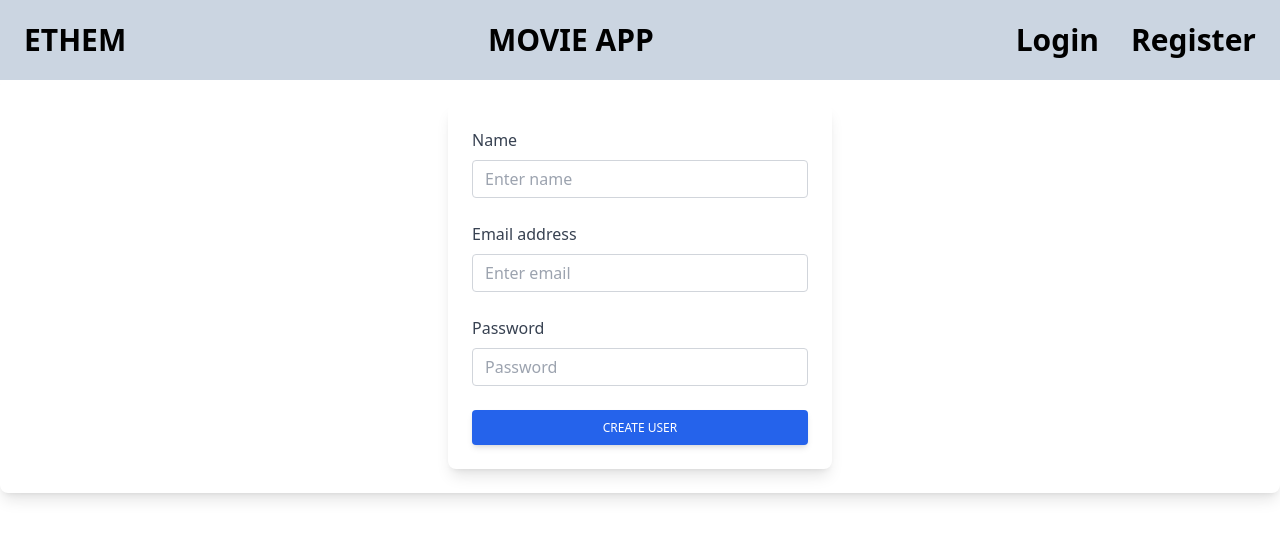
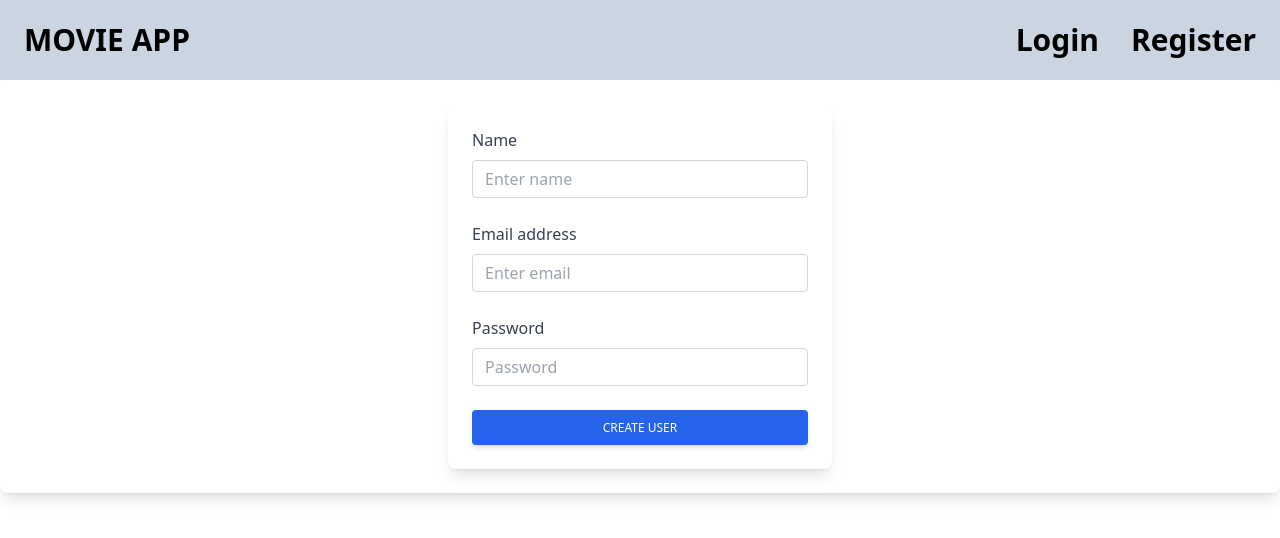
Before and after one commit to Ethemkizilyer/movie-app-react, a React (Create React App) app: page /register in a window 1280 px wide. Shown: the top 538 px of the page. Built offline with nearby package versions, Linux system fonts and the light colour scheme; no server answers.

Commit message:
initialcommit

```diff
--- a/src/components/Navbar.jsx
+++ b/src/components/Navbar.jsx
@@ -13,7 +13,7 @@ const navigate=  useNavigate()
   //  const [dfg,setDfg] = useState(JSON.parse(localStorage.getItem("test")));
   return (
     <div className="bg-slate-300 w-full h-20 text-3xl font-bold flex items-center justify-between px-6">
-      <a onClick={()=> navigate("/register")}>ETHEM</a>
+      {/* <a onClick={()=> navigate("/register")}>ETHEM</a> */}
       <Link to="/">MOVIE APP</Link>
       <div className=" flex gap-x-8">
         {currentUser ? (
--- a/src/pages/Main.jsx
+++ b/src/pages/Main.jsx
@@ -32,12 +32,13 @@ const Main = () => {
     // setInpu("");
   };
   const parçala = async () => {
+    const API_KEY = process.env.REACT_APP_TMD_KEY;
     const {
       data: { results },
     } = await axios(
       `https://api.themoviedb.org/3/${
         inpu == "" ? "discover" : "search"
-      }/movie?api_key=d37aa81d99fd5b49201922d61ad5b2fd&query=${inpu}`
+      }/movie?api_key=${API_KEY}&query=${inpu}`
     );
     setBakar(results);
 
```
Also changed, not shown: 1 other file (tests, documents, lock files or other folders).
